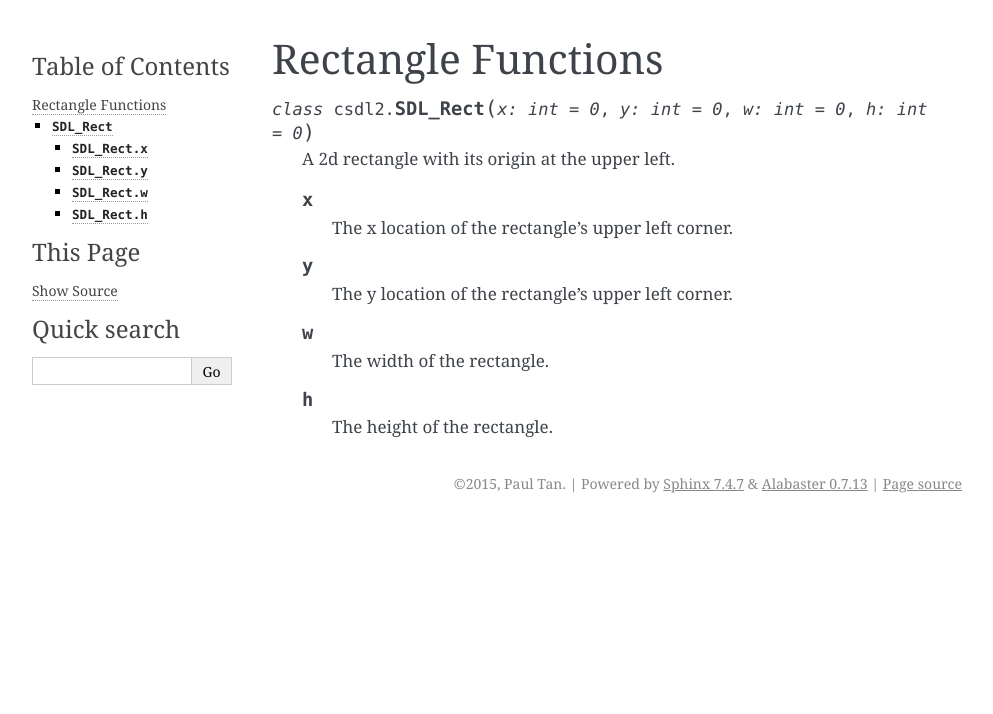
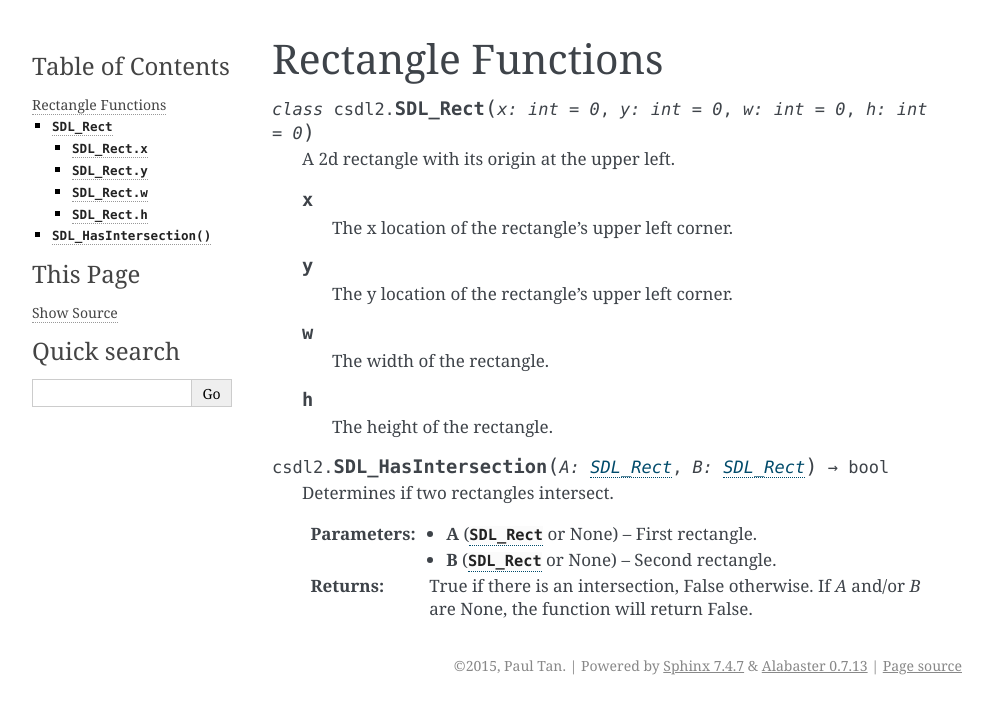
Before and after one commit to pyokagan/pycsdl2, a Sphinx documentation site: the page built from docs/api/rect.rst, in a window 1280 px wide. Shown: the top 714 px of the page, without its empty margins (148-1141 px from the left). Built offline with Sphinx 7.4.7, drawn with Linux system fonts in a browser that asks for light colours.

Commit message:
docs/api/rect: document SDL_HasIntersection()

```diff
--- a/docs/api/rect.rst
+++ b/docs/api/rect.rst
@@ -21,3 +21,14 @@ Rectangle Functions
    .. attribute:: h
 
       The height of the rectangle.
+
+.. function:: SDL_HasIntersection(A: SDL_Rect, B: SDL_Rect) -> bool
+
+   Determines if two rectangles intersect.
+
+   :param A: First rectangle.
+   :type A: :class:`SDL_Rect` or None
+   :param B: Second rectangle.
+   :type B: :class:`SDL_Rect` or None
+   :returns: True if there is an intersection, False otherwise. If `A` and/or
+             `B` are None, the function will return False.
```
